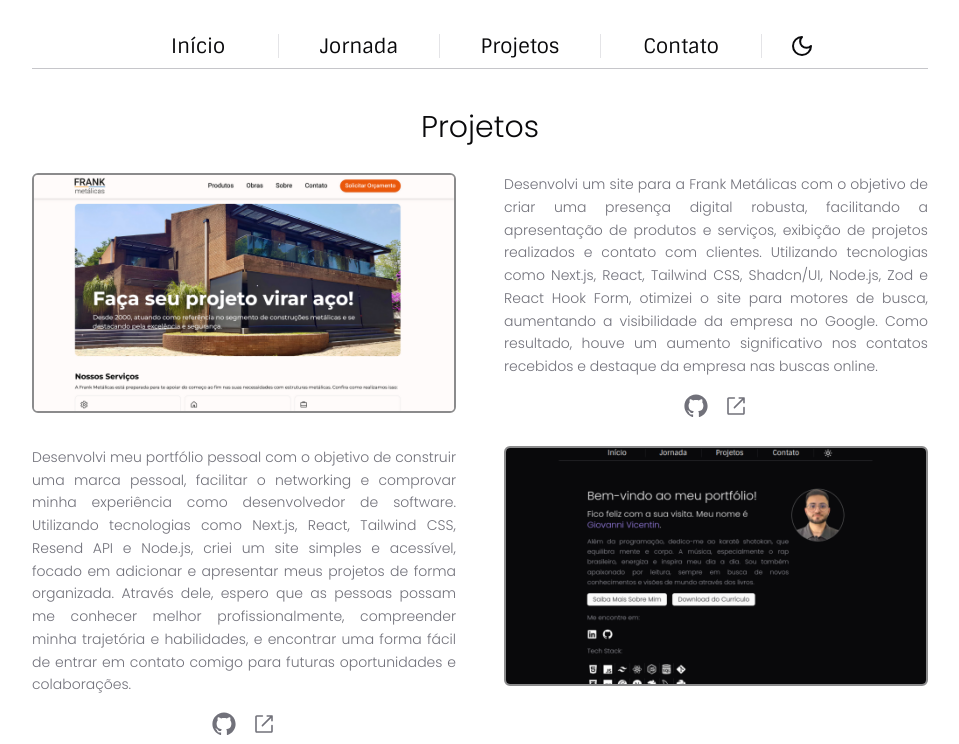
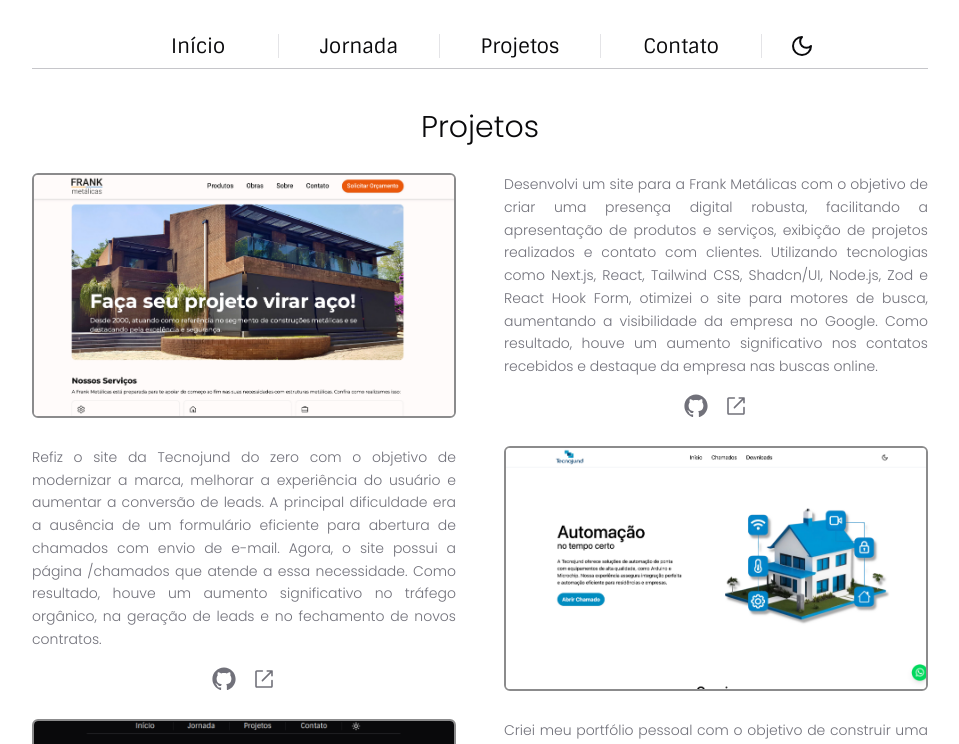
Before and after one commit to giovannivicentin/portfolio, a Next.js app: page /projects in a window 1280 px wide. Shown: the top 744 px of the page, without its empty margins (160-1119 px from the left). Built offline with nearby package versions, Linux system fonts and the light colour scheme.

Commit message:
feat: add tecnojund project

```diff
--- a/src/app/projects/page.tsx
+++ b/src/app/projects/page.tsx
@@ -18,12 +18,21 @@ const ProjectsPage = () => {
           </div>
           <div className="animate-fade-left delay-200">
             <DefaultProject
+              photo="/projects/tecnojund.png"
+              photoAlt="Tecnojund Website project"
+              explanation="Refiz o site da Tecnojund do zero com o objetivo de modernizar a marca, melhorar a experiência do usuário e aumentar a conversão de leads. A principal dificuldade era a ausência de um formulário eficiente para abertura de chamados com envio de e-mail. Agora, o site possui a página /chamados que atende a essa necessidade. Como resultado, houve um aumento significativo no tráfego orgânico, na geração de leads e no fechamento de novos contratos."
+              hrefGithub="https://github.com/giovannivicentin/tecnojund"
+              hrefLive="https://www.tecnojund.com.br"
+              reverse
+            />
+          </div>
+          <div className="animate-fade-right delay-300">
+            <DefaultProject
               photo="/projects/portfolio.png"
               photoAlt="portfolio project"
-              explanation="Desenvolvi meu portfólio pessoal com o objetivo de construir uma marca pessoal, facilitar o networking e comprovar minha experiência como desenvolvedor de software. Utilizando tecnologias como Next.js, React, Tailwind CSS, Resend API e Node.js, criei um site simples e acessível, focado em adicionar e apresentar meus projetos de forma organizada. Através dele, espero que as pessoas possam me conhecer melhor profissionalmente, compreender minha trajetória e habilidades, e encontrar uma forma fácil de entrar em contato comigo para futuras oportunidades e colaborações."
+              explanation="Criei meu portfólio pessoal com o objetivo de construir uma marca pessoal, facilitar o networking e comprovar minha experiência como desenvolvedor de software. Criei um site simples e acessível, focado em adicionar e apresentar meus projetos de forma organizada. Através dele, espero que as pessoas possam me conhecer melhor profissionalmente e encontrar uma forma fácil de entrar em contato comigo para futuras oportunidades e colaborações."
               hrefGithub="https://github.com/giovannivicentin/portfolio"
               hrefLive="https://www.giovannivicentin.com/"
-              reverse
             />
           </div>
         </div>
--- a/src/components/default-project.tsx
+++ b/src/components/default-project.tsx
@@ -39,10 +39,10 @@ const DefaultProject: React.FC<Props> = ({
             height={1080}
             priority
             className="border-collapse border-2 rounded-md border-primary/50 hover:dark:border-violet-400 hover:border-violet-700 transition-colors"
-            sizes="100vw"
             style={{
               width: '100%',
-              height: 'auto',
+              height: '100%',
+              objectFit: 'cover',
             }}
           />
         </Link>
```
Also changed, not shown: public/projects/tecnojund.png.
